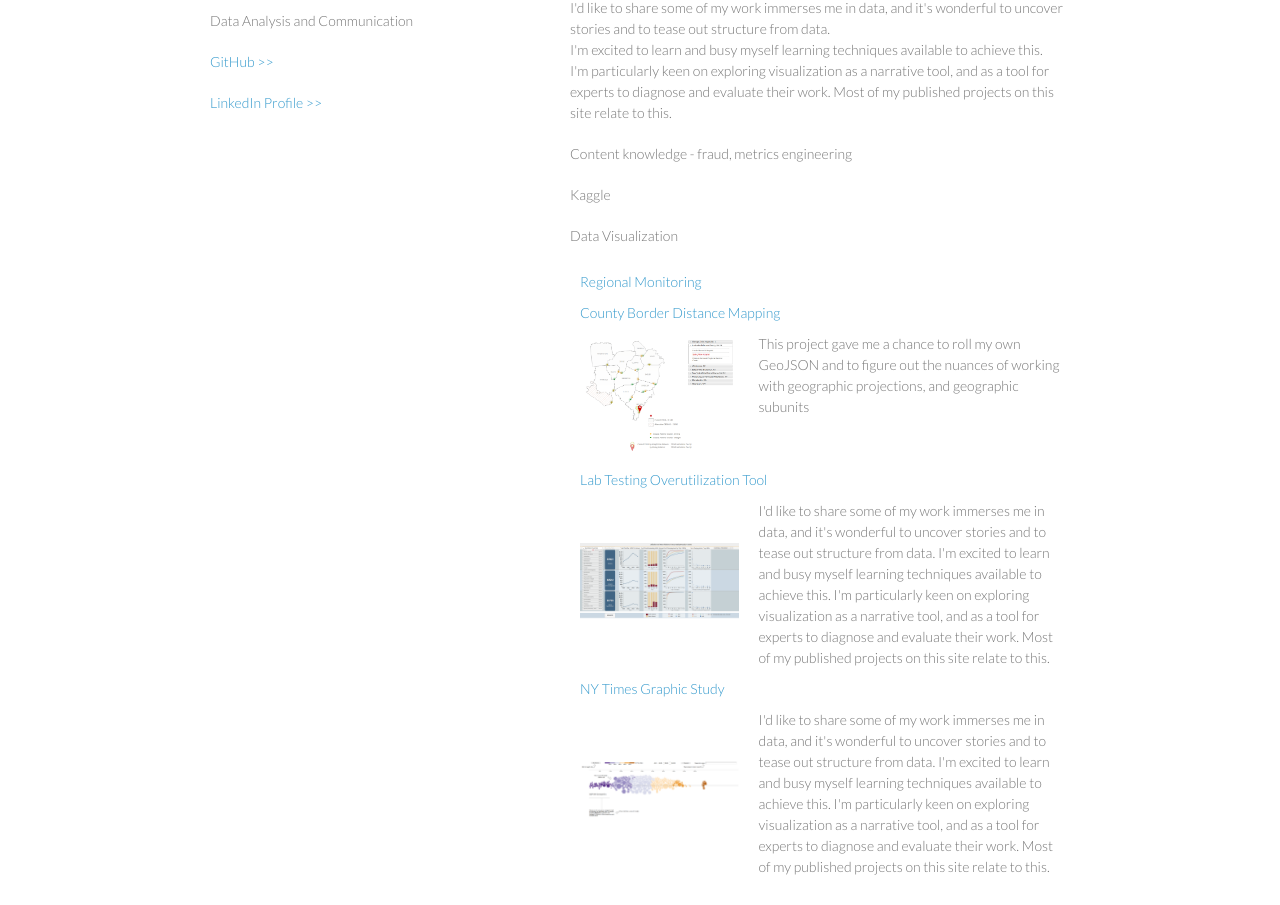
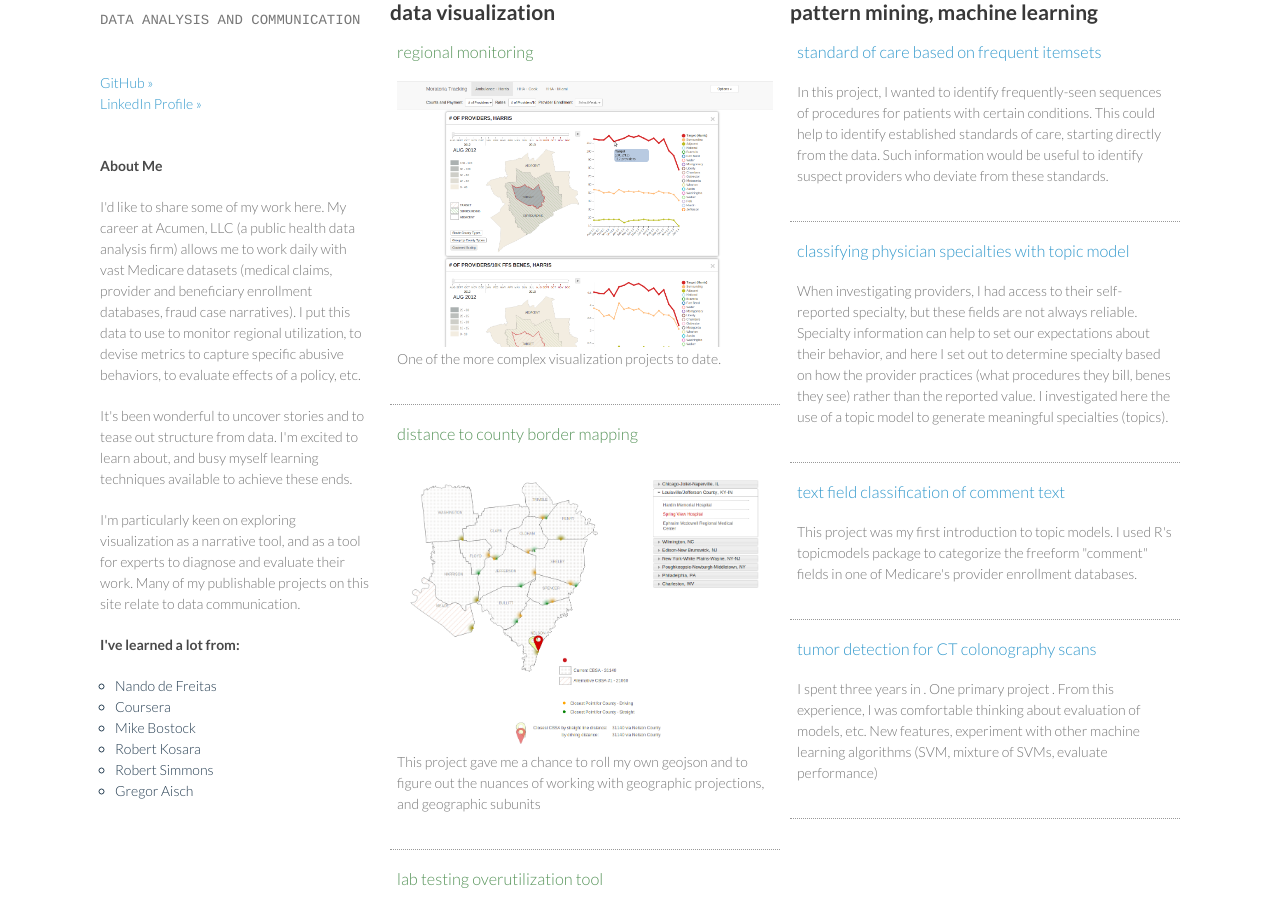
Before and after one commit to isheu/isheu.github.io, a plain HTML site: page index.html in a window 1280 px wide. Shown: the part 99-1004 px from the top of the page. Drawn offline with Linux system fonts and the light colour scheme.

Commit message:
new format of page

```diff
--- a/index.html
+++ b/index.html
@@ -1,4 +1,6 @@
-<!doctype html>
+<!DOCTYPE HTML>
+<!-- These graphics aren't meant to be viewed on mobile screens -->
+<!-- Descriptive Sidebar that calls js functions that wrap all my projects? -->
 <html>
    <head>
       <meta charset="utf-8">
@@ -12,60 +14,97 @@
       <script src="//html5shiv.googlecode.com/svn/trunk/html5.js"></script>
       <![endif]-->
       <link rel="stylesheet" href="user-page.css">
+      <script src="javascripts/scale.fix.js"></script>
+      <script src="./user-page.js"></script>
    </head>
    <body>
       <div class="wrapper">
          <header>
             <h1>Ivan Sheu</h1>
-        <p>Data Analysis and Communication</p>
-        <p></p>
-
-        <p class="view"><a href="https://github.com/isheu">GitHub >></a></p>
-        <p class="view"><a href="http://www.linkedin.com/pub/ivan-sheu/1b/903/46/">LinkedIn Profile >></a></p>
+            <p class = "tech_header">Data Analysis and Communication</p>
+            <br class="view"><a href="https://github.com/isheu">GitHub &#187;</a>
+            <br class="view"><a href="http://www.linkedin.com/pub/ivan-sheu/1b/903/46/">LinkedIn Profile &#187;</a>
+            <p class = "view">&nbsp</p>
+            <h4>About Me</h4>
+            <p>I'd like to share some of my work here. My career at Acumen, LLC (a public health data analysis firm) allows me to work daily with vast Medicare datasets (medical claims, provider and beneficiary enrollment databases, fraud case narratives). I put this data to use to monitor regional utilization, to devise metrics to capture specific abusive behaviors, to evaluate effects of a policy, etc.
+            <p> It's been wonderful to uncover stories and to tease out structure from data. I'm excited to learn about, and busy myself learning techniques available to achieve these ends. <p>
+            I'm particularly keen on exploring visualization as a narrative tool, and as a tool for experts to diagnose and evaluate their work. Many of my publishable projects on this site relate to data communication.
+            </p>
+            <h4>I've learned a lot from: </h4>
+            <ul>
+               <a href="http://www.cs.ubc.ca/~nando/"><li class = "links">Nando de Freitas</li></a>
+               <a href="https://www.coursera.org/"><li class = "links">Coursera</li></a>
+               <a href="http://bost.ocks.org/mike/"><li class = "links">Mike Bostock</li></a>
+               <a href="http://eagereyes.org"><li class = "links">Robert Kosara</li></a>
+               <a href="http://earthobservatory.nasa.gov/blogs/elegantfigures/"><li class = "links">Robert Simmons</li></a>
+               <a href="http://driven-by-data.net/"><li class = "links">Gregor Aisch</li></a>
+            </ul>
          </header>
 
          <section>
-
-      <h3> <a name="Hello" class="anchor" href="#hello"><span class="octicon octicon-link"></span></a>Welcome!</h3>
-      <p>I'd like to share some of my work immerses me in data, and it's wonderful to uncover stories and to tease out structure from data. <br>
-      I'm excited to learn and busy myself learning techniques available to achieve this. <br>
-      I'm particularly keen on exploring visualization as a narrative tool, and as a tool for experts to diagnose and evaluate their work. Most of my published projects on this site relate to this. <br>
+               <p> Content knowledge - fraud, metrics engineering
+               <div id = "data-viz" class = "project_div">
+                  <h2> data visualization </h2>
+                  <ul>
+                     <h3 class = "data-viz"><a href="http://isheu.github.io/DACG-Moratoria">regional monitoring</a></h3>
+                     <a href="../../d3/dspg/ipps_county_dist/index.html"><img src="region_monitoring.png" class="thumbnail"></a>
+                     <p class = "description">
+                     One of the more complex visualization projects to date.
                      </p>
-      <p> Content knowledge - fraud, metrics engineering
-      <p> Kaggle </p>
-      <p> Data Visualization </p>
-
-      <table class = "container">
-         <tr>
-         <td colspan = 2><a href="http://www.linkedin.com/pub/ivan-sheu/1b/903/46/">Regional Monitoring</a></td>
-         </tr>
-         <tr>
-         <td colspan = 2><a href="../../D3/DSPG/IPPS_County_Dist/index.html">County Border Distance Mapping</a></td>
-         </tr>
-         <tr>
-         <td class = "left"><a href="../../D3/DSPG/IPPS_County_Dist/index.html"><img src="county_border_preview.png" class="thumbnail"></a>
-         <td class = "right">This project gave me a chance to roll my own GeoJSON and to figure out the nuances of working with geographic projections, and geographic subunits</div>
-         </tr>
-         <tr>
-         <td colspan = 2><a href="../../D3/DSPG/MUE_Violators/index.html">Lab Testing Overutilization Tool</a></td>
-         </tr>
-         <tr>
-         <td class = "left"><a href="../../D3/DSPG/MUE_Violators/index.html"><img src="mue_violators.png" class="thumbnail"></a>
-         <td class = "right">I'd like to share some of my work immerses me in data, and it's wonderful to uncover stories and to tease out structure from data.
-         I'm excited to learn and busy myself learning techniques available to achieve this. I'm particularly keen on exploring visualization as a narrative tool, and as a tool for experts to diagnose and evaluate their work. Most of my published projects on this site relate to this. </div>
-         </tr>
-         <tr>
-         <td colspan = 2><a href="../../D3/d3_Sandbox/corporate_tax/index.html">NY Times Graphic Study</a></td>
-         <tr>
-         <td class = "left"><a href="../../D3/d3_Sandbox/corporate_tax/index.html"><img src="tax_graphic.png" class="thumbnail"></a>
-         <td class = "right">I'd like to share some of my work immerses me in data, and it's wonderful to uncover stories and to tease out structure from data.
-         I'm excited to learn and busy myself learning techniques available to achieve this. I'm particularly keen on exploring visualization as a narrative tool, and as a tool for experts to diagnose and evaluate their work. Most of my published projects on this site relate to this. </div>
-         </tr>
-      </table>
-      </code></pre>
+                  </ul>
+                  <ul>
+                     <h3 class = "data-viz"><a href="http://isheu.github.io/IPPS_County_Dist">distance to county border mapping</a></h3>
+                     <a href="../../d3/dspg/ipps_county_dist/index.html"><img src="county_border_preview.png" class="thumbnail"></a>
+                     <p class = "description">
+                     This project gave me a chance to roll my own geojson and to figure out the nuances of working with geographic projections, and geographic subunits
+                     </p>
+                  </ul>
+                  <ul>
+                     <h3 class = "data-viz"><a href="http://isheu.github.io/DSPG">lab testing overutilization tool</a></h3>
+                     <a href="../../d3/dspg/mue_violators/index.html"><img src="mue_violators.png" class="thumbnail"></a>
+                     <p class = "description">
+                     The purpose of this project was to create a presentation tool that lets users sift through a wide array of results, which begin with a broad description of the behavior, to more and more specific instances.
+                     </p>
+                  </ul>
+                  <ul>
+                     <h3 class = "data-viz"><a href="http://isheu.github.io/">ny times graphic study</a></h3>
+                     <a href="../../d3/d3_sandbox/corporate_tax/index.html"><img src="tax_graphic.png" class="thumbnail"></a>
+                     <p class = "description">
+                     One of my favorite interactive graphics of 2013 was the New York Times' examination of the tax rate paid by U.S. companies: <a href = "http://www.nytimes.com/interactive/2013/05/25/sunday-review/corporate-taxes.html?_r=1&amp;&amp;gwt=regi">Across U.S. Companies, Tax Rates Vary Greatly</a>.
+                     The bubble placement along a meaningful dimension, and excellent accompanying annotations (with intuitively-linked tooltips) really did it for me. But I was not at all sure how they performed the bubble placement for this graphic. I know of the treemap layout which can pack rectangles tightly, but how did they pack circles while constraining the x-position? The circle-packing problem into a rectangular region is not trivial, so I wanted to see how I could get an approximation.
+                        <p> Please note that all content (data, annotations) is the property of NY Times; here I am just exploring a way to implement a similar type graphic.  </p>
+                     </p>
+                  </ul>
                </div>
-
-   <script src="javascripts/scale.fix.js"></script>
-
+               <div id = "analysis" class = "project_div">
+                  <h2> pattern mining, machine learning </h2>
+                  <ul>
+                     <h3><a href="http://isheu.github.io/pattern-mining/">standard of care based on frequent itemsets</a></h3>
+                     <p class = "description">
+                     In this project, I wanted to identify frequently-seen sequences of procedures for patients with certain conditions. This could help to identify established standards of care, starting directly from the data. Such information would be useful to identify suspect providers who deviate from these standards.
+                     </p>
+                  </ul>
+                  <ul>
+                     <h3><a href="http://isheu.github.io/pattern-mining/">classifying physician specialties with topic model</a></h3>
+                     <p class = "description">
+                     When investigating providers, I had access to their self-reported specialty, but these fields are not always reliable. Specialty information can help to set our expectations about their behavior, and here I set out to determine specialty based on how the provider practices (what procedures they bill, benes they see) rather than the reported value. I investigated here the use of a topic model to generate meaningful specialties (topics).
+                     </p>
+                  </ul>
+                  <ul>
+                     <h3><a href="http://isheu.github.io/pattern-mining/">text field classification of comment text</a></h3>
+                     <p class = "description">
+                     This project was my first introduction to topic models. I used R's topicmodels package to categorize the freeform "comment" fields in one of Medicare's provider enrollment databases.
+                     </p>
+                  </ul>
+                  <ul>
+                     <h3><a href="http://suzukilab.uchicago.edu">tumor detection for CT colonography scans</a></h3>
+                     <p class = "description">
+                     I spent three years in . One primary project . From this experience, I was comfortable thinking about evaluation of models, etc.
+                     New features, experiment with other machine learning algorithms (SVM, mixture of SVMs, evaluate performance)
+                     </p>
+                  </ul>
+               </div>
+         </section>
+      </div>
    </body>
 </html>
--- a/stylesheets/styles.css
+++ b/stylesheets/styles.css
@@ -46,7 +46,7 @@ a small {
 }
 
 .wrapper {
-  width:860px;
+  width:1080px;
   margin:0 auto;
 }
 
@@ -100,7 +100,7 @@ header {
   float:left;
   position:fixed;
 }
-
+/*
 header ul {
   list-style:none;
   height:40px;
@@ -137,6 +137,7 @@ header ul a {
   padding-top:6px;
   height:40px;
 }
+*/
 
 strong {
   color:#222;
@@ -160,8 +161,10 @@ header ul a strong {
 }
 
 section {
-  width:500px;
+  width:790px;
   float:right;
+  margin-top: 0px;
+  padding-top: 0px;
   padding-bottom:50px;
 }
 
--- a/user-page.css
+++ b/user-page.css
@@ -1,9 +1,61 @@
-.container {
-   width: 500px;
+.tech_header {
+   font-family: Courier;
+   text-transform: uppercase;
 }
-td {
-   border-bottom: 0px;
+.thumbnail {
+   display: inline;
+   float: left;
 }
-td.right {
-   vertical-align: top;
+
+.project_div { width: 390px; }
+div#data-viz { float: left; }
+div#analysis { float: right; }
+
+/*
+header h4 {
+   font-family: Courier;
+   font-weight: normal;
+   text-transform: uppercase;
+   font-size: 12.5px;
+   color: #666;
 }
+*/
+
+section ul {
+   margin-left: 0px;
+   padding-left: 7px;
+   padding-right: 7px;
+   padding-bottom: 15px;
+   border-bottom: 1px dotted #999;
+}
+section ul:hover {
+   background-color: #f9f9f9;
+}
+
+header ul {
+   width: 100%;
+   margin-left: 0px;
+   padding-left: 0px;
+}
+
+header li.links {
+   width: 100%;
+   margin-left: 15px;
+   list-style-type: circle;
+   color: rgb(37, 61, 81);
+}
+header li.links:hover {
+   color: #cc181e;
+}
+
+h3.data-viz a {
+   color: #57945a;
+}
+/*
+1px solid #c2ced9
+#e6eaeb
+*/
+/*
+#ffffff
+#81868a
+*/
```
Also changed, not shown: region_monitoring.png (added). Lines whose indentation alone changed are shown as unchanged.
